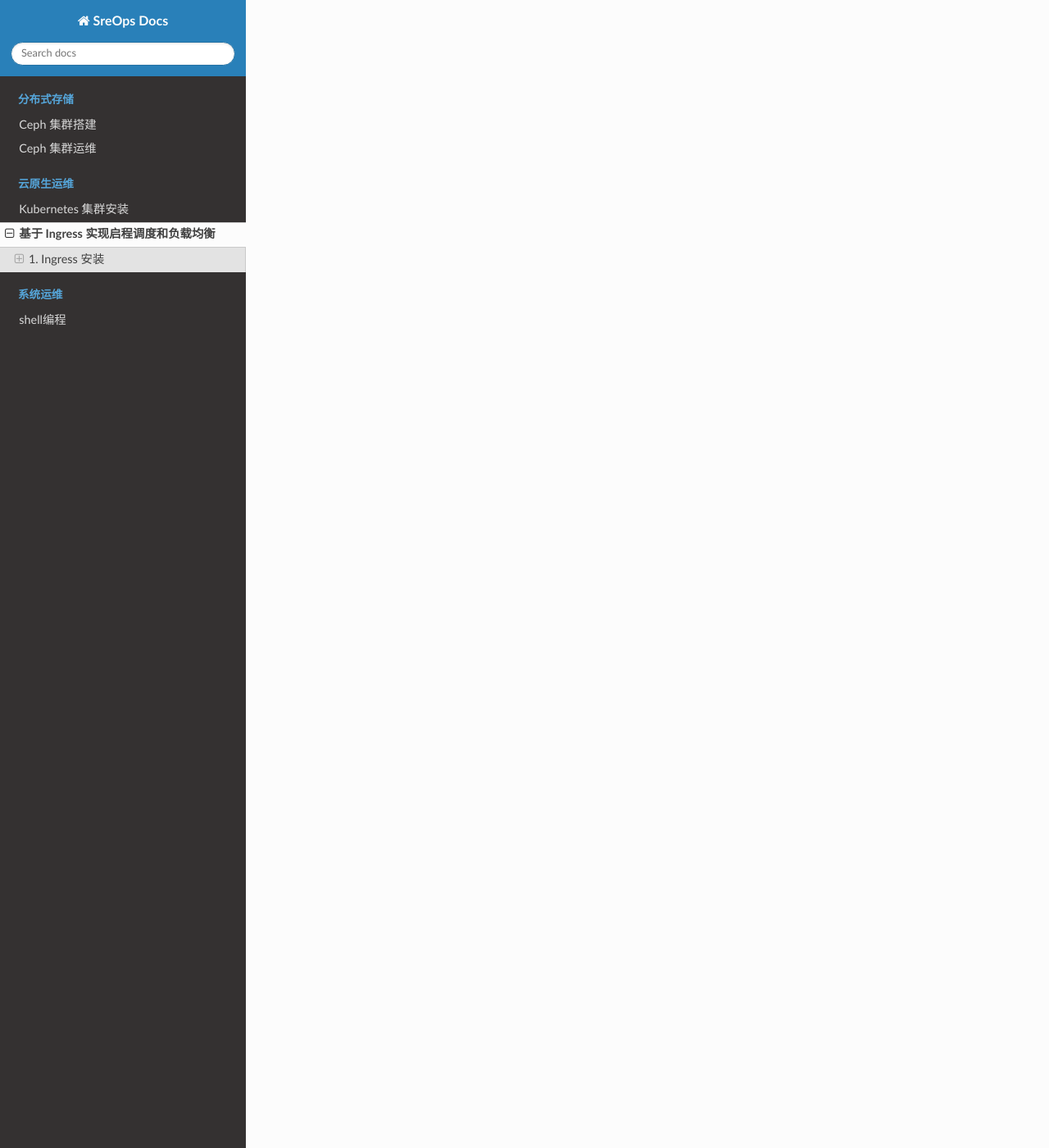
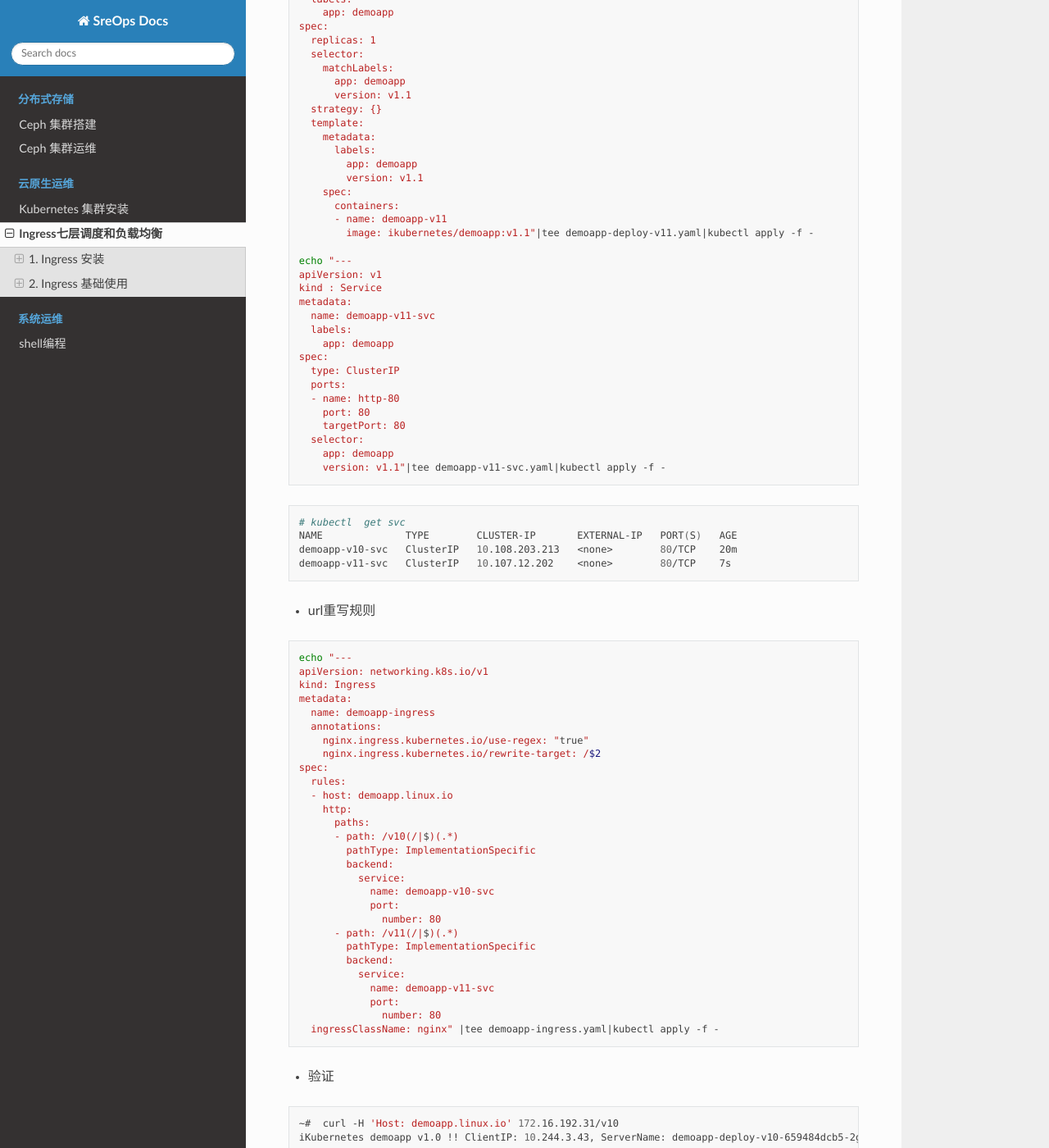
Before and after one commit to dengyouf/sreops_tutorial, a Sphinx documentation site: the page built from source/kubernetes/network_by_ingress.md, in a window 1280 px wide and 1400 px high, scrolled down 3716 px. Shown: the whole window at 82% size. Built offline with Sphinx 7.4.7 and the Read the Docs theme 3.1.0, drawn with Linux system fonts in a browser that asks for light colours; some of the changed text lies outside the part shown.

Commit message:
add ingress

````diff
--- a/source/kubernetes/network_by_ingress.md
+++ b/source/kubernetes/network_by_ingress.md
@@ -1,4 +1,4 @@
-# 基于 Ingress 实现启程调度和负载均衡
+# Ingress七层调度和负载均衡
 
 ## 1. Ingress 安装
 
@@ -26,23 +26,27 @@
 
 ```shell
 ~/ingress-nginx# cp values.yaml  values.yaml.bak
-~/ingress-nginx# vim values.yaml
-# 修改hostNetwork为 true
-  hostNetwork: true
-# 修改 dnsPolicy 为 ClusterFirstWithHostNet
-  dnsPolicy: ClusterFirstWithHostNet
-# 修改kind类型为 DaemonSet
-  kind: DaemonSet
-# 修改 service 类型 nodePort
-  service:
-    ...
-    type: NodePort
-    nodePorts:
-      # -- Node port allocated for the external HTTP listener. If left empty, the service controller allocates one from the configured node port range.
-      http: "80"
-      # -- Node port allocated for the external HTTPS listener. If left empty, the service controller allocates one from the configured node port range.
-      https: "443"
-      # -- Node port mapping for external TCP listeners. If left empty, the service controller allocates them from the configured node port range.
+~/ingress-nginx#ingress-nginx# diff  values.yaml.bak  values.yaml
+80c80
+<   dnsPolicy: ClusterFirst
+---
+>   dnsPolicy:  ClusterFirstWithHostNet # 修改dns策略
+224c224
+<   kind: Deployment
+---
+>   kind: DaemonSet # 修改为 DaemonSet
+495c495
+<     type: LoadBalancer
+---
+>     type: NodePort # 修改为 Service类型
+553c553
+<       http: ""
+---
+>       http: "80" # 映射宿主机80端口， 需配合 --service-node-port-range 参数使用
+555c555
+<       https: ""
+---
+>       https: "443" # 映射宿主机443端口，需配合 --service-node-port-range 参数使用
 ```
 
 > kubernetes 具有 NodePort 可见性的服务保留的端口范围默认为30000-32767，此处要想使用80和443端口，需要修改api-server的配置参数如下：
@@ -90,3 +94,291 @@
 ---
 >   type: NodePort # 使用NodePort的方式
 ```
+
+## 2. Ingress 基础使用
+
+### 2.1 公开后端服务
+
+- 创建第一个 Deployment
+
+```shell
+echo "---
+apiVersion: apps/v1
+kind: Deployment
+metadata:
+  name: demoapp-deploy-v10
+  labels:
+    app: demoapp
+spec:
+  replicas: 1
+  selector:
+    matchLabels:
+      app: demoapp
+      version: v1.0
+  strategy: {}
+  template:
+    metadata:
+      labels:
+        app: demoapp
+        version: v1.0
+    spec:
+      containers:
+      - name: demoapp-v10
+        image: ikubernetes/demoapp:v1.0"|tee demoapp-deploy-v10.yaml|kubectl apply -f -
+```
+
+- 创建Service-`demoapp-v10`
+```shell
+echo "---
+apiVersion: v1
+kind : Service
+metadata:
+  name: demoapp-v10-svc
+  labels:
+    app: demoapp
+spec:
+  type: ClusterIP
+  ports:
+  - name: http-80
+    port: 80
+    targetPort: 80
+  selector:
+    app: demoapp
+    version: v1.0"|tee demoapp-v10-svc.yaml|kubectl apply -f -
+```
+
+- 创建ingress规则
+
+```shell
+~# kubectl  get svc
+NAME              TYPE        CLUSTER-IP       EXTERNAL-IP   PORT(S)   AGE
+demoapp-v10-svc   ClusterIP   10.108.203.213   <none>        80/TCP    4m13s
+
+echo "---
+apiVersion: networking.k8s.io/v1
+kind: Ingress
+metadata:
+  name: demoapp-v10-ingress
+spec:
+  rules:
+  - host: demoapp-v10.linux.io
+    http:
+      paths:
+      - path: /
+        pathType: Prefix
+        backend:
+          service:
+            name: demoapp-v10-svc
+            port:
+              number: 80
+  ingressClassName: nginx"|tee demoapp-v10-ingress.yaml|kubectl apply -f -
+```
+
+- 验证
+-
+```shell
+~  curl -H 'Host: demoapp-v10.linux.io' 172.16.192.31                                                                                            ✔  674  10:25:55
+iKubernetes demoapp v1.0 !! ClientIP: 10.244.3.43, ServerName: demoapp-deploy-v10-659484dcb5-2gp67, ServerIP: 10.244.3.48!
+```
+
+### 2.2 URL重写
+
+- 创建第二个Deployment
+```shell
+echo "---
+apiVersion: apps/v1
+kind: Deployment
+metadata:
+  name: demoapp-deploy-v11
+  labels:
+    app: demoapp
+spec:
+  replicas: 1
+  selector:
+    matchLabels:
+      app: demoapp
+      version: v1.1
+  strategy: {}
+  template:
+    metadata:
+      labels:
+        app: demoapp
+        version: v1.1
+    spec:
+      containers:
+      - name: demoapp-v11
+        image: ikubernetes/demoapp:v1.1"|tee demoapp-deploy-v11.yaml|kubectl apply -f -
+
+echo "---
+apiVersion: v1
+kind : Service
+metadata:
+  name: demoapp-v11-svc
+  labels:
+    app: demoapp
+spec:
+  type: ClusterIP
+  ports:
+  - name: http-80
+    port: 80
+    targetPort: 80
+  selector:
+    app: demoapp
+    version: v1.1"|tee demoapp-v11-svc.yaml|kubectl apply -f -
+```
+
+```shell
+# kubectl  get svc
+NAME              TYPE        CLUSTER-IP       EXTERNAL-IP   PORT(S)   AGE
+demoapp-v10-svc   ClusterIP   10.108.203.213   <none>        80/TCP    20m
+demoapp-v11-svc   ClusterIP   10.107.12.202    <none>        80/TCP    7s
+```
+
+- url重写规则
+
+
+```shell
+echo "---
+apiVersion: networking.k8s.io/v1
+kind: Ingress
+metadata:
+  name: demoapp-ingress
+  annotations:
+    nginx.ingress.kubernetes.io/use-regex: "true"
+    nginx.ingress.kubernetes.io/rewrite-target: /$2
+spec:
+  rules:
+  - host: demoapp.linux.io
+    http:
+      paths:
+      - path: /v10(/|$)(.*)
+        pathType: ImplementationSpecific
+        backend:
+          service:
+            name: demoapp-v10-svc
+            port:
+              number: 80
+      - path: /v11(/|$)(.*)
+        pathType: ImplementationSpecific
+        backend:
+          service:
+            name: demoapp-v11-svc
+            port:
+              number: 80
+  ingressClassName: nginx" |tee demoapp-ingress.yaml|kubectl apply -f -
+```
+
+- 验证
+
+```shell
+~#  curl -H 'Host: demoapp.linux.io' 172.16.192.31/v10
+iKubernetes demoapp v1.0 !! ClientIP: 10.244.3.43, ServerName: demoapp-deploy-v10-659484dcb5-2gp67, ServerIP: 10.244.3.48!
+
+~#  curl -H 'Host: demoapp.linux.io' 172.16.192.31/v11
+iKubernetes demoapp v1.1 !! ClientIP: 10.244.2.84, ServerName: demoapp-deploy-v11-55db5ccd8d-jvsfm, ServerIP: 10.244.2.88!
+```
+
+### 2.3 HTTPS
+
+- 创建证书
+
+```shell
+openssl req -x509 -sha256 -nodes -days 365 -newkey rsa:2048 -keyout tls.key -out tls.crt -subj "/CN=http-svc.linux.io/O=http-svc.linux.io"
+kubectl create secret tls tls-secret --key tls.key --cert tls.crt
+```
+
+- 部署服务
+
+```shell
+echo "apiVersion: apps/v1
+kind: Deployment
+metadata:
+  name: http-svc
+spec:
+  replicas: 1
+  selector:
+    matchLabels:
+      app: http-svc
+  template:
+    metadata:
+      labels:
+        app: http-svc
+    spec:
+      containers:
+      - name: http-svc
+        image: dengyouf/echoserver:2.3
+        ports:
+        - containerPort: 8080
+        env:
+          - name: NODE_NAME
+            valueFrom:
+              fieldRef:
+                fieldPath: spec.nodeName
+          - name: POD_NAME
+            valueFrom:
+              fieldRef:
+                fieldPath: metadata.name
+          - name: POD_NAMESPACE
+            valueFrom:
+              fieldRef:
+                fieldPath: metadata.namespace
+          - name: POD_IP
+            valueFrom:
+              fieldRef:
+                fieldPath: status.podIP
+
+---
+
+apiVersion: v1
+kind: Service
+metadata:
+  name: http-svc
+  labels:
+    app: http-svc
+spec:
+  ports:
+  - port: 80
+    targetPort: 8080
+    protocol: TCP
+    name: http
+  selector:
+    app: http-svc
+" |tee http-svc.yaml|kubectl apply -f -
+```
+
+- 创建ingress规则
+
+```shell
+echo "
+apiVersion: networking.k8s.io/v1
+kind: Ingress
+metadata:
+  name: http-svc-tls-ingress
+spec:
+  tls:
+    - hosts:
+      - http-svc.linux.io
+      # This assumes tls-secret exists and the SSL
+      # certificate contains a CN for foo.bar.com
+      secretName: tls-secret
+  ingressClassName: nginx
+  rules:
+    - host: http-svc.linux.io
+      http:
+        paths:
+        - path: /
+          pathType: Prefix
+          backend:
+            # This assumes http-svc exists and routes to healthy endpoints
+            service:
+              name: http-svc
+              port:
+                number: 80
+"|tee http-svc-tls-ingress.yaml|kubectl apply -f -
+```
+
+- 验证
+
+```shell
+~]# curl -H 'Host:  http-svc.linux.io' -k  https://172.16.192.31
+```
````
